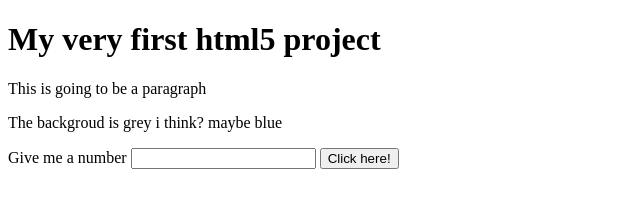
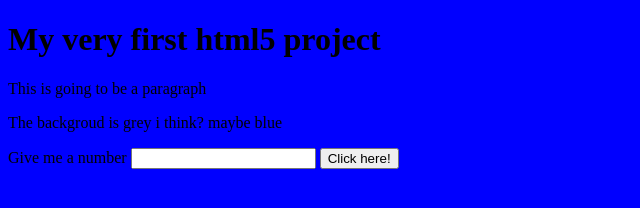
Before and after one commit to soozhin/First-repository, a plain HTML site: page index.html in a window 1280 px wide. Shown: the whole page, without its empty margins (0-640 px from the left). Drawn offline with Linux system fonts and the light colour scheme.

Commit message:
Add files via upload

```diff
--- a/index.html
+++ b/index.html
@@ -2,7 +2,7 @@
 <html>
     <head>
         <title>First HTML5</title>
-        <link rel="stylesheet" type="text/css" href="css.style.css">
+        <link rel="stylesheet" type="text/css" href="css/style.css">
     </head>
     <body>
 
```
